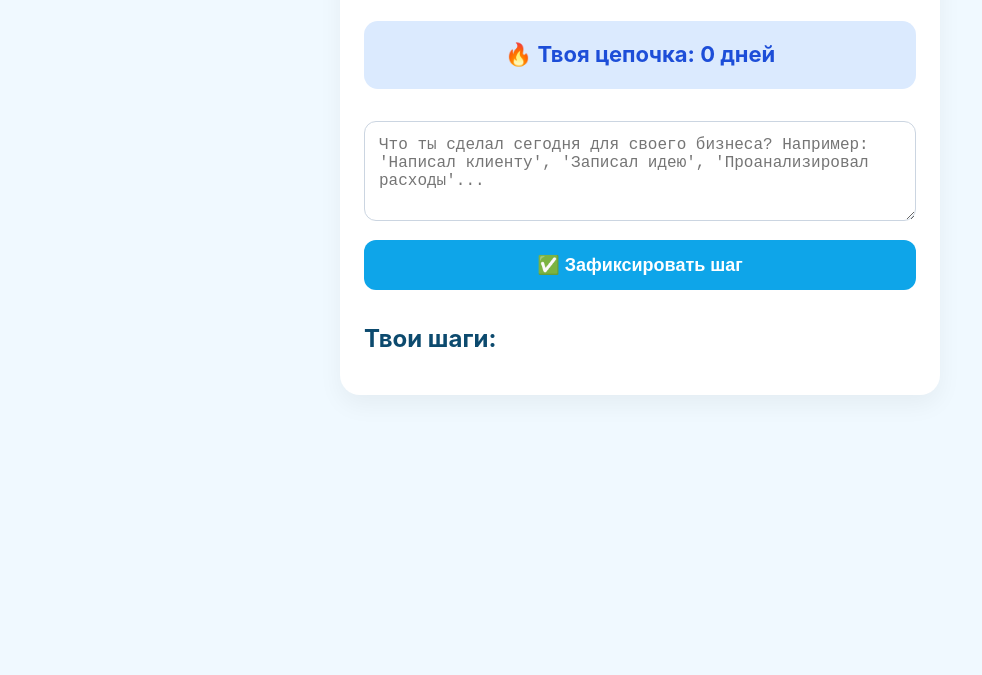
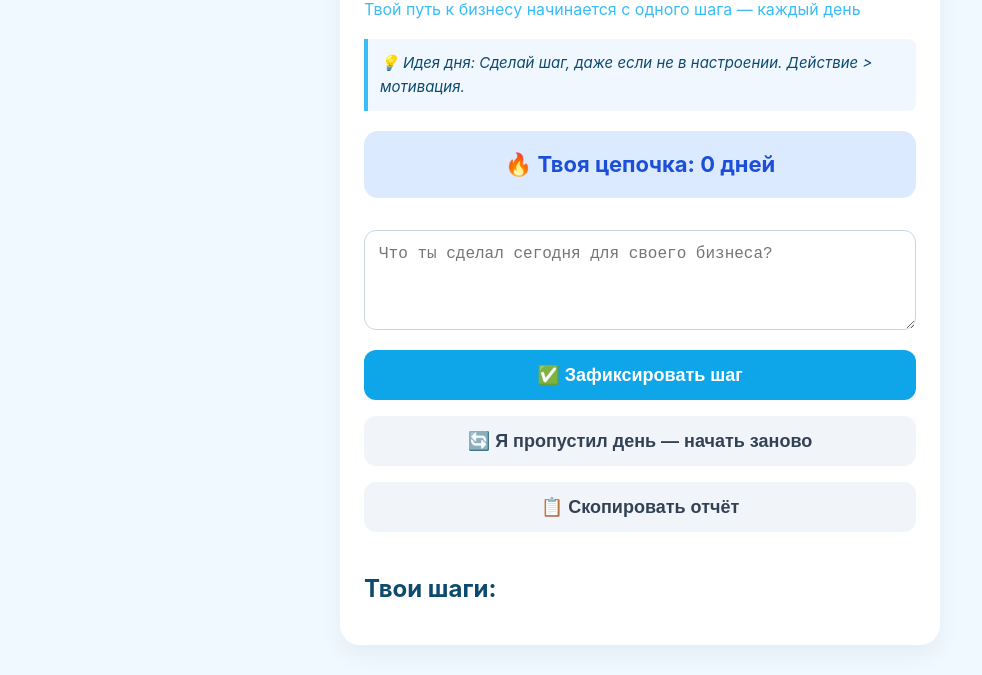
Before and after one commit to disabled52/my-telegram-miniapp, a plain HTML site: page index.html in a window 1280 px wide. Shown: the part 125-800 px from the top of the page, without its empty margins (0-982 px from the left). Drawn offline with Linux system fonts and the light colour scheme.

Commit message:
Update index.html

````diff
--- a/index.html
+++ b/index.html
@@ -1,3 +1,11 @@
+
+---
+
+## 🔧 Обновлённый код с новым функционалом
+
+Замени весь свой `index.html` на этот:
+
+```html
 <!DOCTYPE html>
 <html lang="ru">
 <head>
@@ -22,7 +30,16 @@
       box-shadow: 0 10px 25px rgba(0,0,0,0.05);
     }
     h1 { font-size: 28px; margin-bottom: 8px; color: #082f49; }
-    .subtitle { color: #38bdf8; margin-bottom: 24px; }
+    .subtitle { color: #38bdf8; margin-bottom: 16px; }
+    .idea-box {
+      background: #f0f7ff;
+      border-left: 4px solid #38bdf8;
+      padding: 12px;
+      border-radius: 0 8px 8px 0;
+      margin: 16px 0;
+      font-style: italic;
+      font-size: 15px;
+    }
     .streak {
       background: #dbeafe;
       color: #1d4ed8;
@@ -33,6 +50,12 @@
       font-weight: bold;
       font-size: 22px;
     }
+    .reward {
+      text-align: center;
+      margin: 12px 0;
+      font-weight: bold;
+      color: #0ea5e9;
+    }
     textarea {
       width: 100%;
       padding: 14px;
@@ -42,18 +65,20 @@
       min-height: 100px;
       margin: 12px 0;
     }
-    button {
-      background: #0ea5e9;
-      color: white;
+    .btn {
+      padding: 14px;
       border: none;
-      padding: 14px;
       border-radius: 12px;
       font-size: 18px;
       font-weight: bold;
       width: 100%;
       cursor: pointer;
+      margin: 8px 0;
     }
-    button:hover { background: #0284c7; }
+    .primary { background: #0ea5e9; color: white; }
+    .primary:hover { background: #0284c7; }
+    .secondary { background: #f1f5f9; color: #334155; }
+    .secondary:hover { background: #e2e8f0; }
     .history { margin-top: 30px; }
     .history h2 { margin: 20px 0 12px; }
     .entry {
@@ -68,10 +93,15 @@
     <h1>🔥 BizStreak</h1>
     <p class="subtitle">Твой путь к бизнесу начинается с одного шага — каждый день</p>
 
+    <div class="idea-box" id="dailyIdea"></div>
+
     <div class="streak" id="streak">🔥 Твоя цепочка: <span id="count">0</span> дней</div>
+    <div class="reward" id="reward"></div>
 
-    <textarea id="action" placeholder="Что ты сделал сегодня для своего бизнеса? Например: 'Написал клиенту', 'Записал идею', 'Проанализировал расходы'..."></textarea>
-    <button onclick="logAction()">✅ Зафиксировать шаг</button>
+    <textarea id="action" placeholder="Что ты сделал сегодня для своего бизнеса?"></textarea>
+    <button class="btn primary" onclick="logAction()">✅ Зафиксировать шаг</button>
+    <button class="btn secondary" onclick="resetStreak()">🔄 Я пропустил день — начать заново</button>
+    <button class="btn secondary" onclick="copyReport()">📋 Скопировать отчёт</button>
 
     <div class="history">
       <h2>Твои шаги:</h2>
@@ -80,13 +110,42 @@
   </div>
 
   <script>
+    // База микро-идей
+    const ideas = [
+      "Запиши 3 бизнес-идеи за 5 минут.",
+      "Напиши одному человеку: «Может, тебе нужно то, что я делаю?»",
+      "Представь, что у тебя уже есть первые 10 клиентов. Что им нравится?",
+      "Проанализируй: что мешает тебе начать?",
+      "Создай простой лендинг за 30 минут (даже в Notion!).",
+      "Послушай подкаст о бизнесе — и запиши одну мысль.",
+      "Сделай шаг, даже если не в настроении. Действие > мотивация.",
+      "Спроси у друга: «Что бы ты купил у меня?»",
+      "Изучи, как кто-то запустил похожий проект.",
+      "Прости себя за вчерашнюю прокрастинацию. Сегодня — новый день."
+    ];
+
     // Инициализация
+    let data = JSON.parse(localStorage.getItem('bizstreak')) || { streak: 0, lastDate: '', actions: [] };
     const today = new Date().toISOString().split('T')[0];
-    let data = JSON.parse(localStorage.getItem('bizstreak')) || { streak: 0, lastDate: '', actions: [] };
+
+    // Показ случайной идеи
+    function showRandomIdea() {
+      const randomIdea = ideas[Math.floor(Math.random() * ideas.length)];
+      document.getElementById('dailyIdea').textContent = `💡 Идея дня: ${randomIdea}`;
+    }
 
     // Обновление отображения
     function render() {
       document.getElementById('count').textContent = data.streak;
+
+      // Награды
+      let rewardText = '';
+      if (data.streak >= 30) rewardText = '🚀 Ты — бизнесмен! Твоя привычка устойчива.';
+      else if (data.streak >= 21) rewardText = '🌱 Ты формируешь предпринимательскую привычку!';
+      else if (data.streak >= 7) rewardText = '🎉 Ты в зоне роста!';
+      document.getElementById('reward').textContent = rewardText;
+
+      // История
       const list = document.getElementById('historyList');
       list.innerHTML = data.actions.map(a =>
         `<div class="entry">${a.text}<div class="date">${a.date}</div></div>`
@@ -98,13 +157,13 @@
       const text = document.getElementById('action').value.trim();
       if (!text) return alert('Напиши, что ты сделал!');
 
-      const today = new Date().toISOString().split('T')[0];
-
-      // Обновляем streak
       if (data.lastDate === today) {
         alert('Ты уже сделал шаг сегодня! Молодец!');
         return;
-      } else if (data.lastDate === new Date(Date.now() - 86400000).toISOString().split('T')[0]) {
+      }
+
+      const yesterday = new Date(Date.now() - 86400000).toISOString().split('T')[0];
+      if (data.lastDate === yesterday || data.lastDate === '') {
         data.streak += 1;
       } else {
         data.streak = 1;
@@ -112,7 +171,7 @@
 
       data.lastDate = today;
       data.actions.unshift({ date: today, text });
-      if (data.actions.length > 20) data.actions.pop();
+      if (data.actions.length > 30) data.actions.pop();
 
       localStorage.setItem('bizstreak', JSON.stringify(data));
       document.getElementById('action').value = '';
@@ -120,6 +179,34 @@
       alert('✅ Шаг зафиксирован! Ты молодец!');
     }
 
+    // Сброс цепочки
+    function resetStreak() {
+      if (confirm('Ты уверен? Твоя цепочка обнулится, но ты начнёшь заново — и это честно.')) {
+        data.streak = 0;
+        data.lastDate = '';
+        localStorage.setItem('bizstreak', JSON.stringify(data));
+        render();
+        alert('Ты снова в игре! Сделай шаг — и цепочка начнётся.');
+      }
+    }
+
+    // Экспорт отчёта
+    function copyReport() {
+      let report = `BizStreak — ${data.streak} дней подряд\n\n`;
+      data.actions.forEach(a => {
+        report += `• ${a.date}: ${a.text}\n`;
+      });
+      report += `\n#bizstreak #микростарт #бизнес`;
+
+      navigator.clipboard.writeText(report).then(() => {
+        alert('📋 Отчёт скопирован! Вставь в заметки, Instagram или Telegram.');
+      }).catch(() => {
+        alert('Не получилось скопировать. Попробуй выделить текст вручную.');
+      });
+    }
+
+    // Запуск
+    showRandomIdea();
     render();
   </script>
 </body>
````
